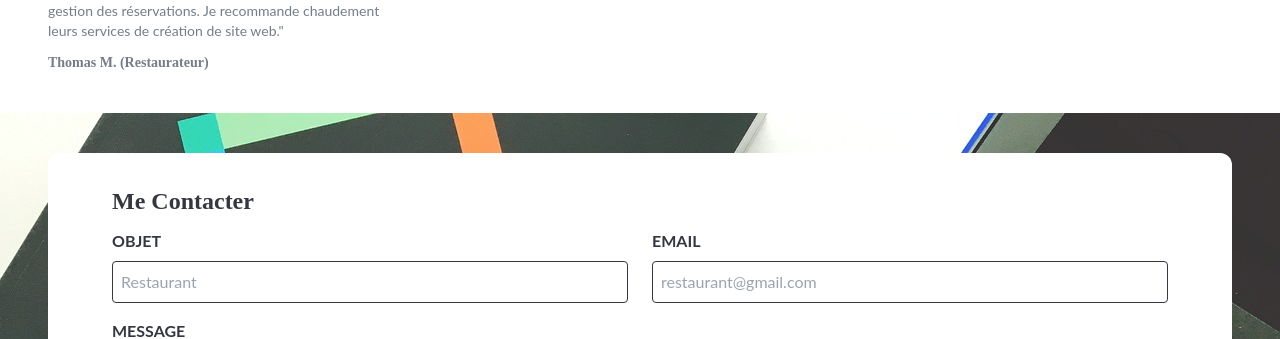
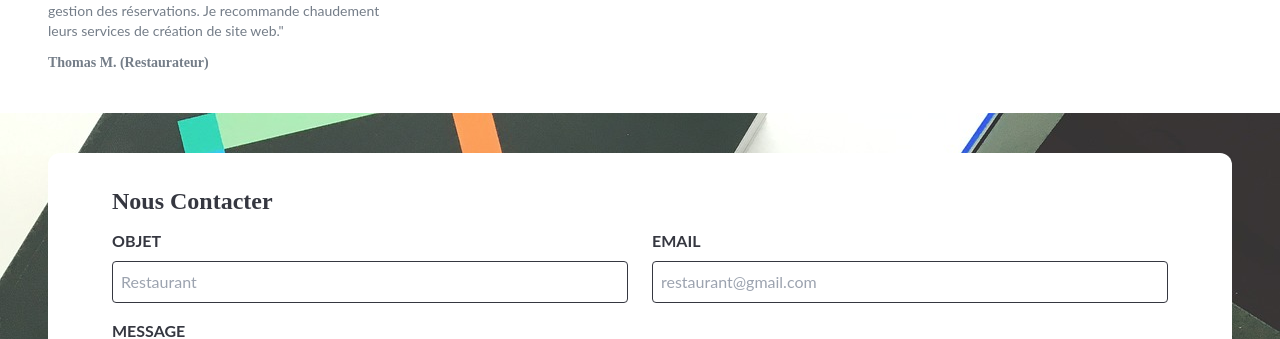
Before and after one commit to choeurtis18/MakeItShine, a React (Create React App) app: page / in a window 1280 px wide. Shown: the part 2119-2458 px from the top of the page. Built offline with nearby package versions, Linux system fonts and the light colour scheme; a web font is replaced by a local one.

Commit message:
Update ContactForm.js

```diff
--- a/src/components/ContactForm.js
+++ b/src/components/ContactForm.js
@@ -18,7 +18,7 @@ const ContactForm = () => {
 
     return (
         <form ref={form} onSubmit={sendEmail} className="w-full bg-ligther_neutral px-16 py-8 rounded-xl max-sm:p-6">
-            <h3 className="text-2xl font-bold text-dark_neutral">Me Contacter</h3>
+            <h3 className="text-2xl font-bold text-dark_neutral">Nous Contacter</h3>
 
             <div className="flex flex-wrap -mx-3 mb-4 my-3">
                 <div className="w-full md:w-1/2 px-3 mb-3 md:mb-0">
```
